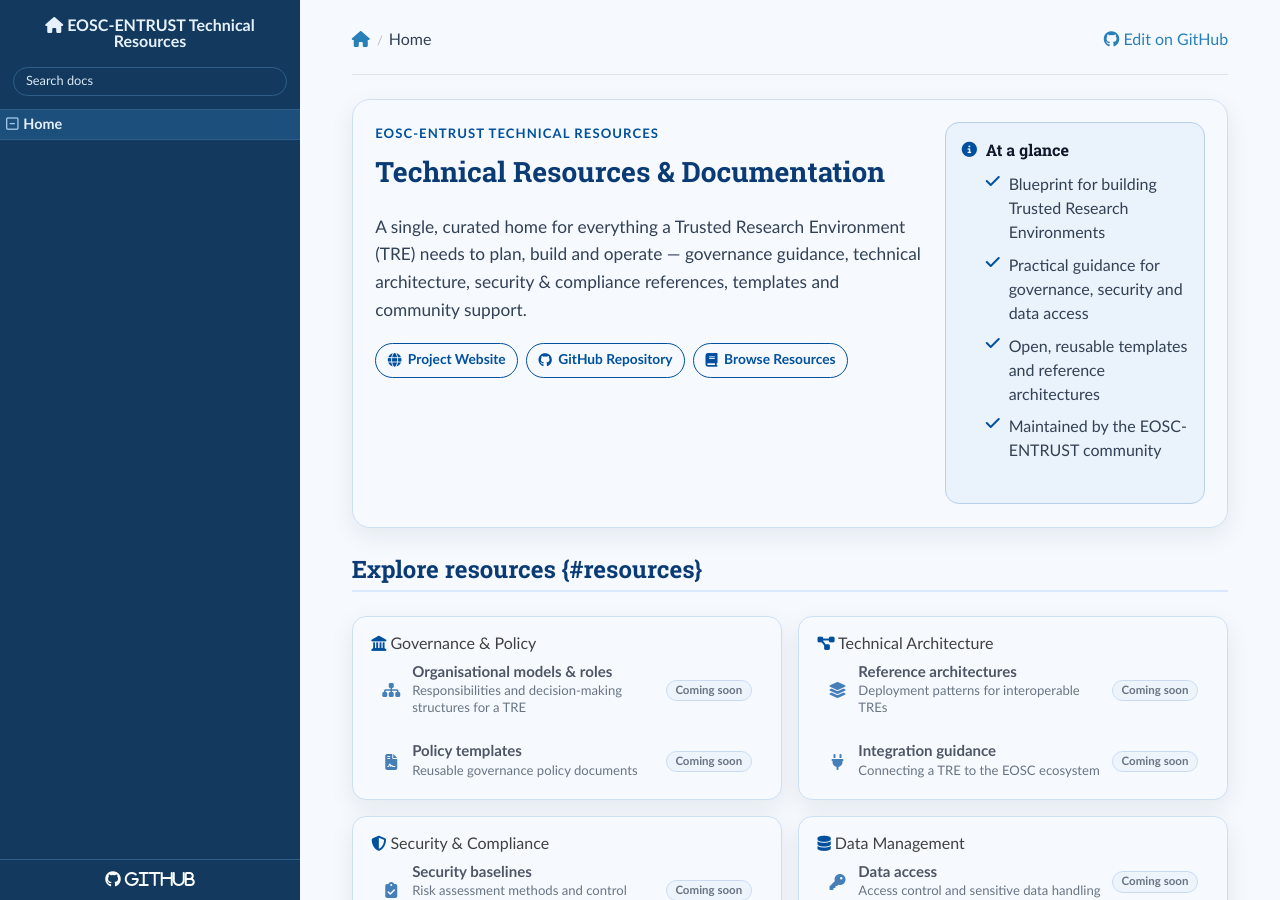
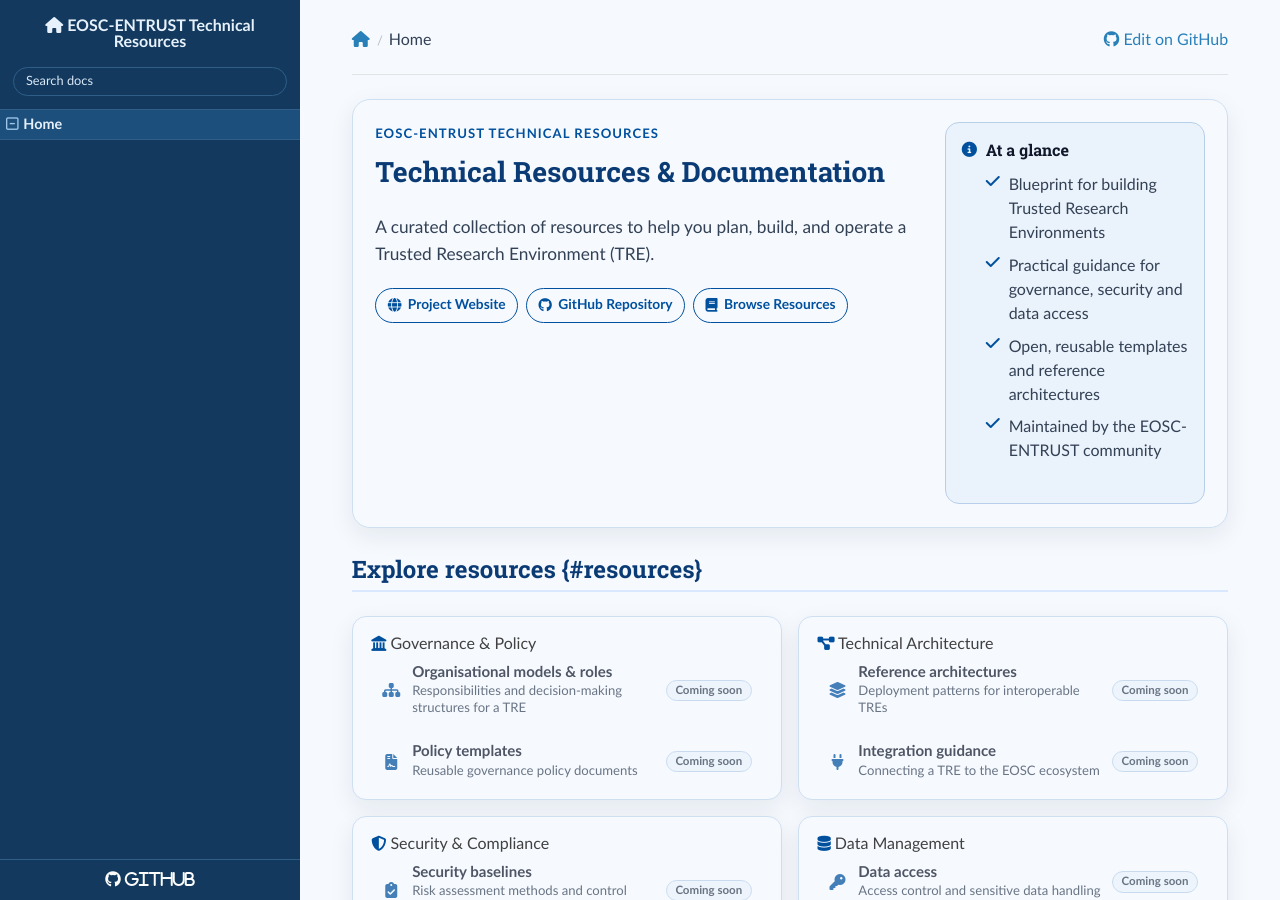
Before and after one commit to unioslo/eosc-entrust-docs, an MkDocs documentation site: the page built from docs/index.md, in a window 1280 px wide and 900 px high. Built offline with MkDocs 1.6.1, drawn with Linux system fonts in a browser that asks for light colours; nearby versions of some CDN libraries.

Commit message:
Update introduction text for technical resources on landing page

```diff
--- a/docs/index.md
+++ b/docs/index.md
@@ -3,9 +3,7 @@
 		<p class="tre-eyebrow">EOSC-ENTRUST Technical Resources</p>
 		<h1>Technical Resources & Documentation</h1>
 		<p class="tre-lead">
-			A single, curated home for everything a Trusted Research Environment (TRE) needs to plan, build and
-			operate &mdash; governance guidance, technical architecture, security &amp; compliance references,
-			templates and community support.
+			A curated collection of resources to help you plan, build, and operate a Trusted Research Environment (TRE).
 		</p>
 		<div class="tre-hero-actions">
 			<a class="tre-hero-link" href="https://eosc-entrust.eu/" target="_blank" rel="noopener">
```
